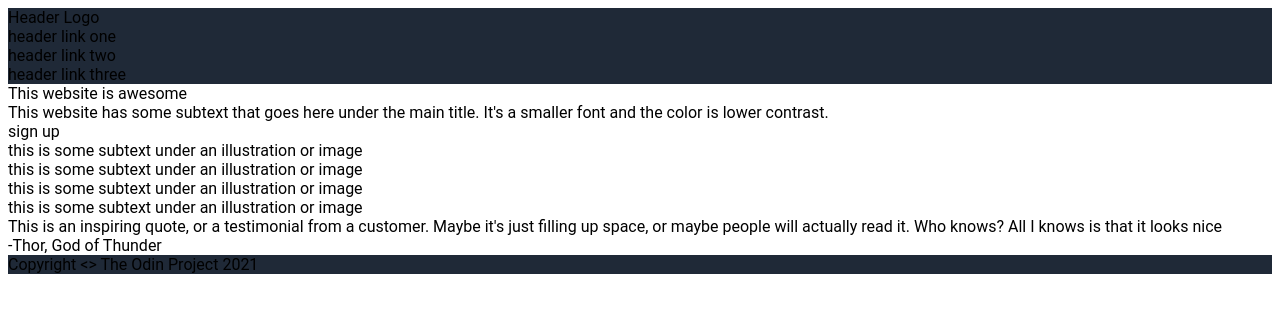
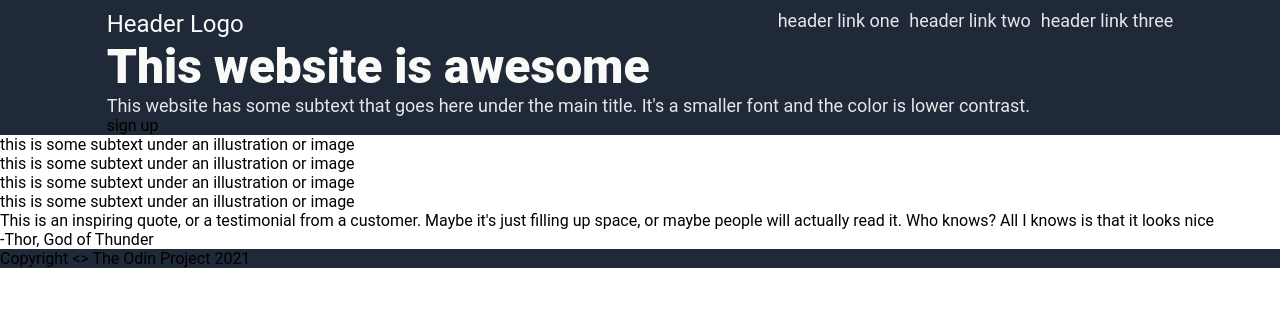
Before and after one commit to wontonmeme/odin-Landing_Page, a plain HTML site: page index.html in a window 1280 px wide. Drawn offline with Linux system fonts and the light colour scheme.

Commit message:
I figured out how to space the sides while maintaing the same colour for different sections, although this probably isn't the best practice. I also adjusted the margines for elements and spaced them out.

```diff
--- a/index.html
+++ b/index.html
@@ -5,14 +5,14 @@
         <link rel="stylesheet" href="styles.css">
     </header>
     <body>
-        <div class="dark flex-container">
-
-        </div>
         <div class="dark">
-            <div>
+            <div class="side"></div>
+            <div class="body">
+                <div class="headernav">
+                    <div class="item" ID="header_logo">
                         Header Logo
                     </div>
-            <div>
+                    <div class="item secondary_text">
                         <div>
                             header link one
                         </div>
@@ -26,10 +26,10 @@
                 </div>
                 <div>
                     <div>
-                <div>
+                        <div ID="hero_text">
                             This website is awesome
                         </div>
-                <div>
+                        <div class="secondary_text">
                             This website has some subtext that goes here under
                             the main title. It's a smaller font and the color is
                             lower contrast.
@@ -41,6 +41,9 @@
                     <div>
 
                     </div>
+                </div>
+            </div>
+            <div class="side"></div>
         </div>
             <div>
                 <div>
@@ -79,7 +82,5 @@
             <div class="dark">
                 Copyright <> The Odin Project 2021
             </div>
-
-
     </body>
 </html>
--- a/styles.css
+++ b/styles.css
@@ -2,12 +2,31 @@ div {
     font-family: "Roboto";
     font-weight: normal;
 }
-.flex-container {
+.headernav {
     display: flex;
+    justify-content: space-between;
+    flex-direction: row;
+}
+.item {
+    display: flex;
+    gap: 10px;
+    margin-top: 10px;
+}
+#header_logo {
+    font-size: 24px;
+    color: #F9FAF8;
+}
+.secondary_text {
+    font-size: 18px;
+    color: #E5E7EB
 }
 
 .dark {
     background-color: #1F2937;
+    display: flex;
+
+    border: 20px;
+
 }
 .white {
     background-color:white;
@@ -15,3 +34,20 @@ div {
 .grey {
     background-color: #E5E7Eb;
 }
+
+.side {
+    flex: 1 1 0%;
+    height: 50x;
+}
+
+.body {
+    flex: 10 0 0%;
+}
+#hero_text {
+    font-size: 48px;
+    color: #F9FAF8;
+    font-weight: 900;
+}
+body {
+    margin: 0%;
+}
```
Lines whose indentation alone changed are shown as unchanged.
